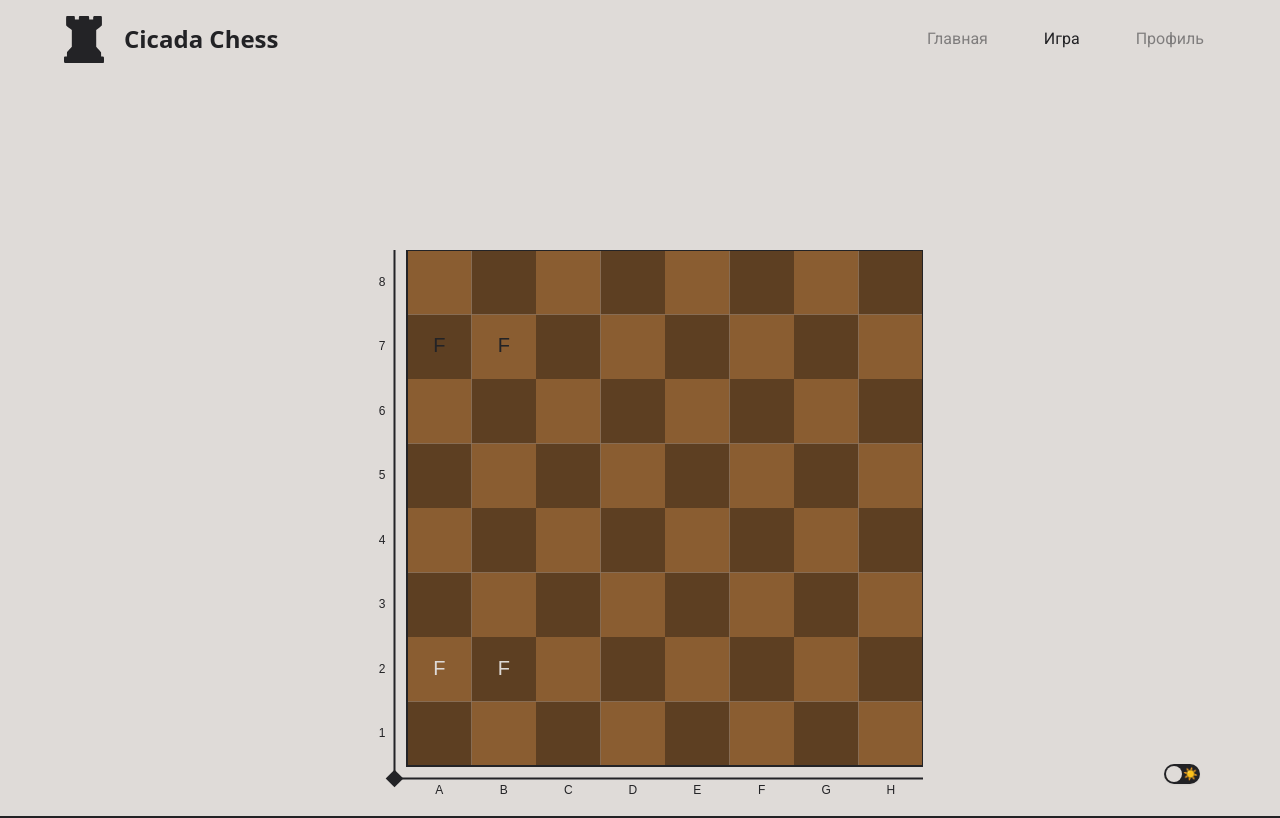
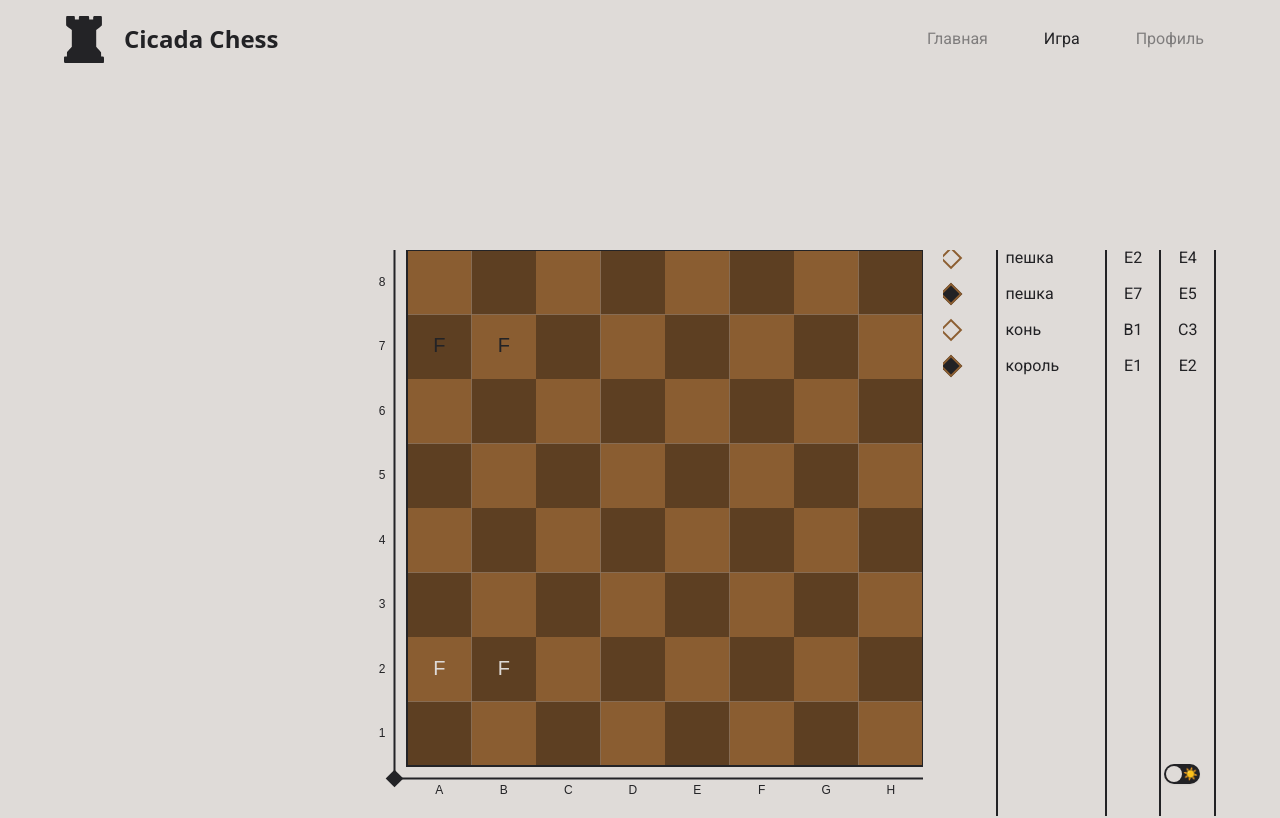
Before and after one commit to SmokingElk/cicada-frontend-mirror, a Next.js app: page /game in a window 1280 px wide. Shown: the top 818 px of the page. Built offline with nearby package versions, Linux system fonts and the light colour scheme.

Commit message:
partly added sidebar

```diff
--- a/src/components/(shared)/game/gamePage.tsx
+++ b/src/components/(shared)/game/gamePage.tsx
@@ -7,7 +7,7 @@ import GameSidebar from "./gameSidebar/gameSidebar";
 export default function GamePage() {
   return (
     <Wrapper>
-      <div className="grid grid-cols-4 grid-rows-[150px_auto] gap-5">
+      <div className="grid grid-cols-4 grid-rows-[150px_auto] gap-5 mb-20">
         <GameHeader className="col-span-4" />
         <GameNav />
         <GameBoard className="col-span-2" />
--- a/src/components/(shared)/game/gameSidebar/gameSidebar.tsx
+++ b/src/components/(shared)/game/gameSidebar/gameSidebar.tsx
@@ -1,5 +1,68 @@
 import { Styleable } from "@/lib/types";
+import { cn } from "@/lib/utils";
+import PointSeparator from "../../common/pointSeparator";
+import RhombusDecor from "../../common/rhombusDecor";
 
 export default function GameSidebar({ className = "" }: Styleable) {
-  return <div className={className}></div>;
+  const moves = [
+    { piece: "пешка", from: "E2", to: "E4" },
+    { piece: "пешка", from: "E7", to: "E5" },
+    { piece: "конь", from: "B1", to: "C3" },
+    { piece: "король", from: "E1", to: "E2" },
+  ];
+
+  return (
+    <div className={cn("w-full h-full", className)}>
+      <div className="flex h-full overflow-y-auto border-box">
+        <div className="flex gap-5 flex-col w-1/5 border-r-2 border-foreground">
+          {moves.map((e, index) => (
+            <div
+              key={`move_indicator_${index}`}
+              className="flex w-4 h-4 justify-center items-center"
+            >
+              <RhombusDecor
+                className={cn(
+                  index % 2 === 0 ? "bg-background" : "bg-foreground",
+                  "border-2 border-primary"
+                )}
+              />
+            </div>
+          ))}
+        </div>
+
+        <div className="flex flex-col gap-5 w-2/5 border-r-2 border-foreground">
+          {moves.map((e, index) => (
+            <div
+              key={`move_piece_${index}`}
+              className="text-foreground font-roboto text-base h-4 flex items-center box-border pl-2"
+            >
+              {e.piece}
+            </div>
+          ))}
+        </div>
+
+        <div className="flex flex-col gap-5 w-1/5 border-r-2 border-foreground">
+          {moves.map((e, index) => (
+            <div
+              key={`move_from_${index}`}
+              className="text-foreground font-roboto text-base h-4 flex justify-center items-center"
+            >
+              {e.from}
+            </div>
+          ))}
+        </div>
+
+        <div className="flex flex-col gap-5 w-1/5 border-r-2 border-foreground">
+          {moves.map((e, index) => (
+            <div
+              key={`move_to_${index}`}
+              className="text-foreground font-roboto text-base h-4 flex justify-center items-center"
+            >
+              {e.to}
+            </div>
+          ))}
+        </div>
+      </div>
+    </div>
+  );
 }
```
